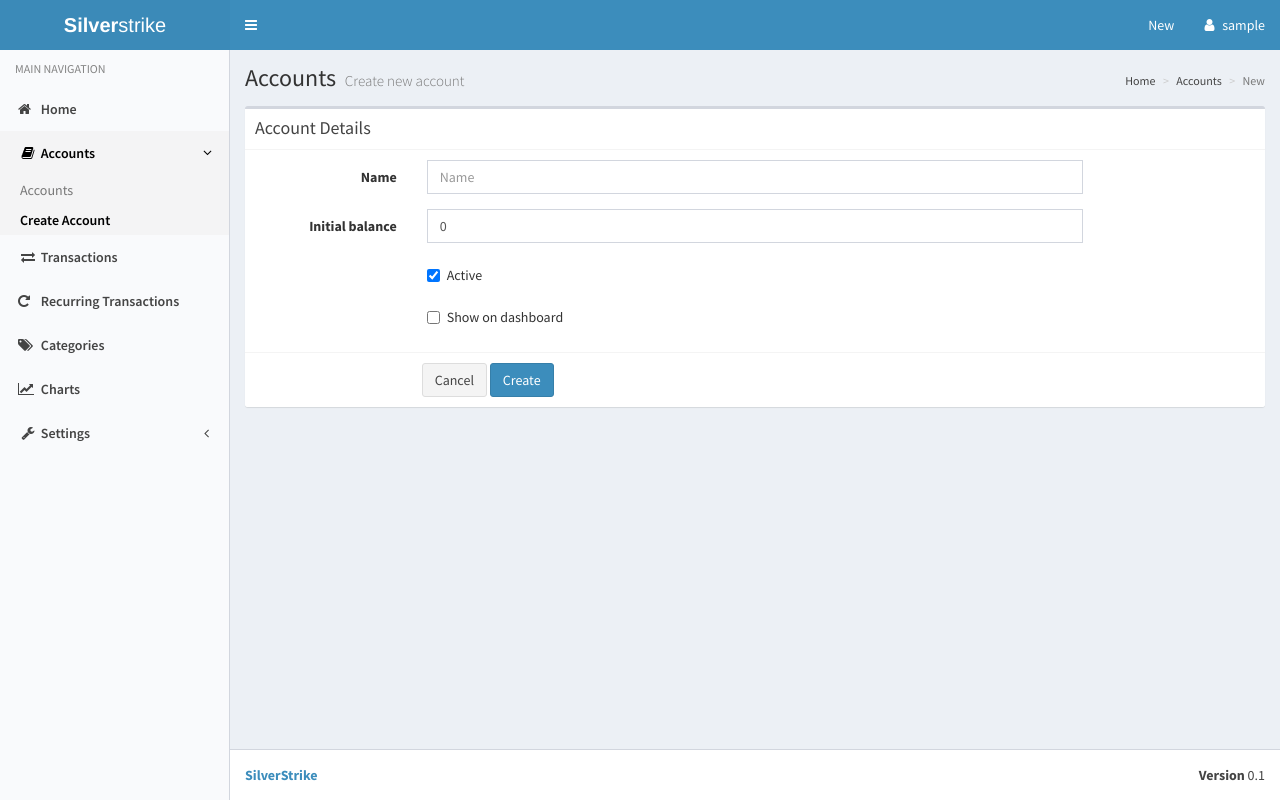
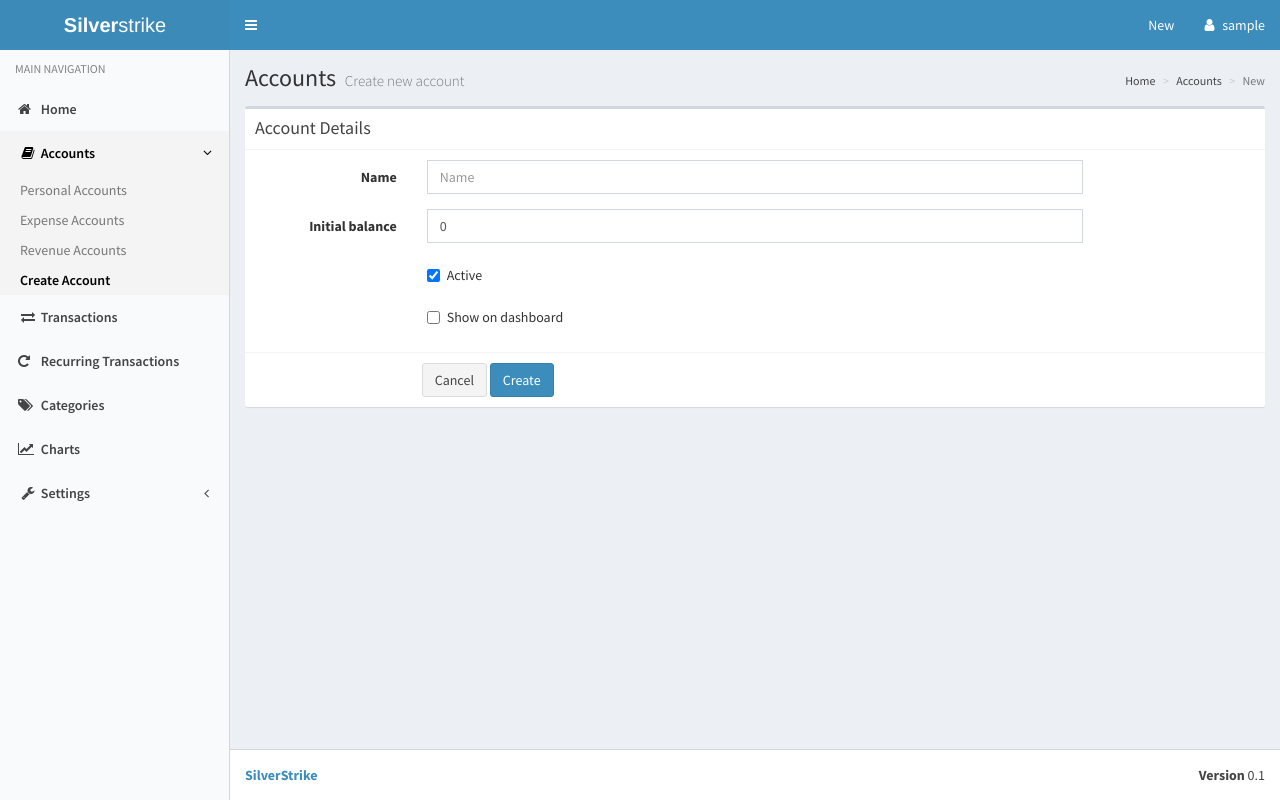
Before and after one commit to simhnna/PyAccountant, a Django app: page /accounts/new in a window 1280 px wide. Run offline with Django 3.2, Linux system fonts and the light colour scheme; the visitor is signed in with stand-in values (Sample User, id 1); parts of the project's set-up code (start-up, migrations or seed data) failed here and were passed over; some libraries are stand-ins or nearby versions.

Commit message:
Revert "Merge expense and revenue accounts"
This reverts commit b1ddb60a20b1771c6365c0fd3d3b3d0e93087bf7.

```diff
--- a/silverstrike/forms.py
+++ b/silverstrike/forms.py
@@ -75,7 +75,7 @@ class WithdrawForm(TransferForm):
 
     def save(self, commit=True):
         account, _ = Account.objects.get_or_create(name=self.cleaned_data['destination_account'],
-                                                   account_type=Account.FOREIGN)
+                                                   account_type=Account.EXPENSE)
         self.cleaned_data['destination_account'] = account
         return super().save(commit)
 
@@ -90,7 +90,7 @@ class DepositForm(TransferForm):
 
     def save(self, commit=True):
         account, _ = Account.objects.get_or_create(name=self.cleaned_data['source_account'],
-                                                   account_type=Account.FOREIGN)
+                                                   account_type=Account.REVENUE)
         self.cleaned_data['source_account'] = account
         return super().save(commit)
 
@@ -126,9 +126,9 @@ class RecurringTransactionForm(forms.ModelForm):
             src_type = dst_type = Account.PERSONAL
         elif self.cleaned_data['transaction_type'] == TransactionJournal.WITHDRAW:
             src_type = Account.PERSONAL
-            dst_type = Account.FOREIGN
+            dst_type = Account.EXPENSE
         else:
-            src_type = Account.FOREIGN
+            src_type = Account.REVENUE
             dst_type = Account.PERSONAL
         src, _ = Account.objects.get_or_create(name=self.cleaned_data['src'],
                                                account_type=src_type)
--- a/silverstrike/models.py
+++ b/silverstrike/models.py
@@ -11,11 +11,13 @@ from django.utils.translation import ugettext as _
 
 class Account(models.Model):
     PERSONAL = 1
-    FOREIGN = 2
-    SYSTEM = 3
+    REVENUE = 2
+    EXPENSE = 3
+    SYSTEM = 4
     ACCOUNT_TYPES = (
         (PERSONAL, _('Personal')),
-        (FOREIGN, _('Foreign')),
+        (REVENUE, _('Revenue')),
+        (EXPENSE, _('Expense')),
         (SYSTEM, _('System')),
     )
 
--- a/silverstrike/templates/silverstrike/base.html
+++ b/silverstrike/templates/silverstrike/base.html
@@ -102,7 +102,13 @@
               </a>
               <ul class="treeview-menu">
                 <li{% if submenu == "personal" %} class="active"{% endif %}>
-                  <a href="{% url 'personal_accounts' %}">{% trans 'Accounts' %}</a>
+                  <a href="{% url 'personal_accounts' %}">{% trans 'Personal Accounts' %}</a>
+                </li>
+                <li{% if submenu == "expense" %} class="active"{% endif %}>
+                  <a href="{% url 'expense_accounts' %}">{% trans 'Expense Accounts' %}</a>
+                </li>
+                <li{% if submenu == "revenue" %} class="active"{% endif %}>
+                  <a href="{% url 'revenue_accounts' %}">{% trans 'Revenue Accounts' %}</a>
                 </li>
                 <li{% if submenu == "new" %} class="active"{% endif %}>
                   <a href="{% url 'account_new' %}">{% trans 'Create Account' %}</a>
--- a/silverstrike/templates/silverstrike/transaction_edit.html
+++ b/silverstrike/templates/silverstrike/transaction_edit.html
@@ -59,12 +59,12 @@ $(function() {
 
   })
   if ($('input#id_source_account').length > 0) {
-      $.getJSON('{% url 'api_accounts' 'FOREIGN' %}').done(function (data) {
+      $.getJSON('{% url 'api_accounts' 'REVENUE' %}').done(function (data) {
           $('#id_source_account').typeahead({source: data});
       });
   }
   if ($('input#id_destination_account').length > 0) {
-      $.getJSON('{% url 'api_accounts' 'FOREIGN' %}').done(function (data) {
+      $.getJSON('{% url 'api_accounts' 'EXPENSE' %}').done(function (data) {
           $('#id_destination_account').typeahead({source: data});
       });
   }
--- a/silverstrike/urls.py
+++ b/silverstrike/urls.py
@@ -3,6 +3,7 @@ from django.views.generic import TemplateView
 
 
 from . import api, views
+from .models import Account
 
 
 urlpatterns = [
--- a/silverstrike/views/account.py
+++ b/silverstrike/views/account.py
@@ -8,7 +8,7 @@ from django.views import generic
 
 from silverstrike.forms import AccountCreateForm, ReconcilationForm
 from silverstrike.lib import last_day_of_month
-from silverstrike.models import Account, Transaction, TransactionJournal
+from silverstrike.models import Account, Transaction
 
 
 def _get_account_info(dstart, dend, account=None):
@@ -19,11 +19,13 @@ def _get_account_info(dstart, dend, account=None):
     if account:
         queryset = queryset.filter(account=account)
     context['income'] = abs(queryset.filter(
-        journal__transaction_type=TransactionJournal.DEPOSIT).aggregate(
+        account__account_type=Account.PERSONAL,
+        opposing_account__account_type=Account.REVENUE).aggregate(
             models.Sum('amount'))['amount__sum'] or 0)
 
     context['expenses'] = abs(queryset.filter(
-        journal__transaction_type=TransactionJournal.WITHDRAW).aggregate(
+        account__account_type=Account.PERSONAL,
+        opposing_account__account_type=Account.EXPENSE).aggregate(
             models.Sum('amount'))['amount__sum'] or 0)
     context['difference'] = context['income'] - context['expenses']
     return context
@@ -69,12 +71,17 @@ class AccountIndex(LoginRequiredMixin, generic.ListView):
     account_type = ''
 
     def get_queryset(self):
-        return Account.objects.filter(account_type=Account.PERSONAL)
+        return Account.objects.filter(account_type=self.account_type)
 
     def get_context_data(self, **kwargs):
         context = super().get_context_data(**kwargs)
         context['menu'] = 'accounts'
-        context['submenu'] = 'personal'
+        if self.account_type == Account.PERSONAL:
+            context['submenu'] = 'personal'
+        elif self.account_type == Account.EXPENSE:
+            context['submenu'] = 'expense'
+        else:
+            context['submenu'] = 'revenue'
         return context
 
 
@@ -102,7 +109,12 @@ class AccountView(LoginRequiredMixin, generic.ListView):
         context = super().get_context_data(**kwargs)
         context['account'] = account
         context['menu'] = 'accounts'
-        context['submenu'] = 'personal'
+        if account.account_type == Account.PERSONAL:
+            context['submenu'] = 'personal'
+        elif account.account_type == Account.REVENUE:
+            context['submenu'] = 'revenue'
+        else:
+            context['submenu'] = 'expense'
         context['month'] = self.month
 
         context['previous_month'] = (self.month - timedelta(days=1)).replace(day=1)
```
Also changed, not shown: silverstrike/lib.py (+14 -11 lines), silverstrike/management/commands/createtestdata.py (+5 -5 lines), silverstrike/templates/silverstrike/reconcile.html (+11 -0 lines), silverstrike/tests/test_forms.py (+6 -6 lines), silverstrike/tests/test_models.py (+2 -2 lines), silverstrike/tests/test_views.py (+16 -2 lines), silverstrike/views/index.py (+4 -4 lines), silverstrike/migrations/0004_auto_20170828_1638.py (deleted), silverstrike/migrations/0005_auto_20170828_1641.py (deleted).
